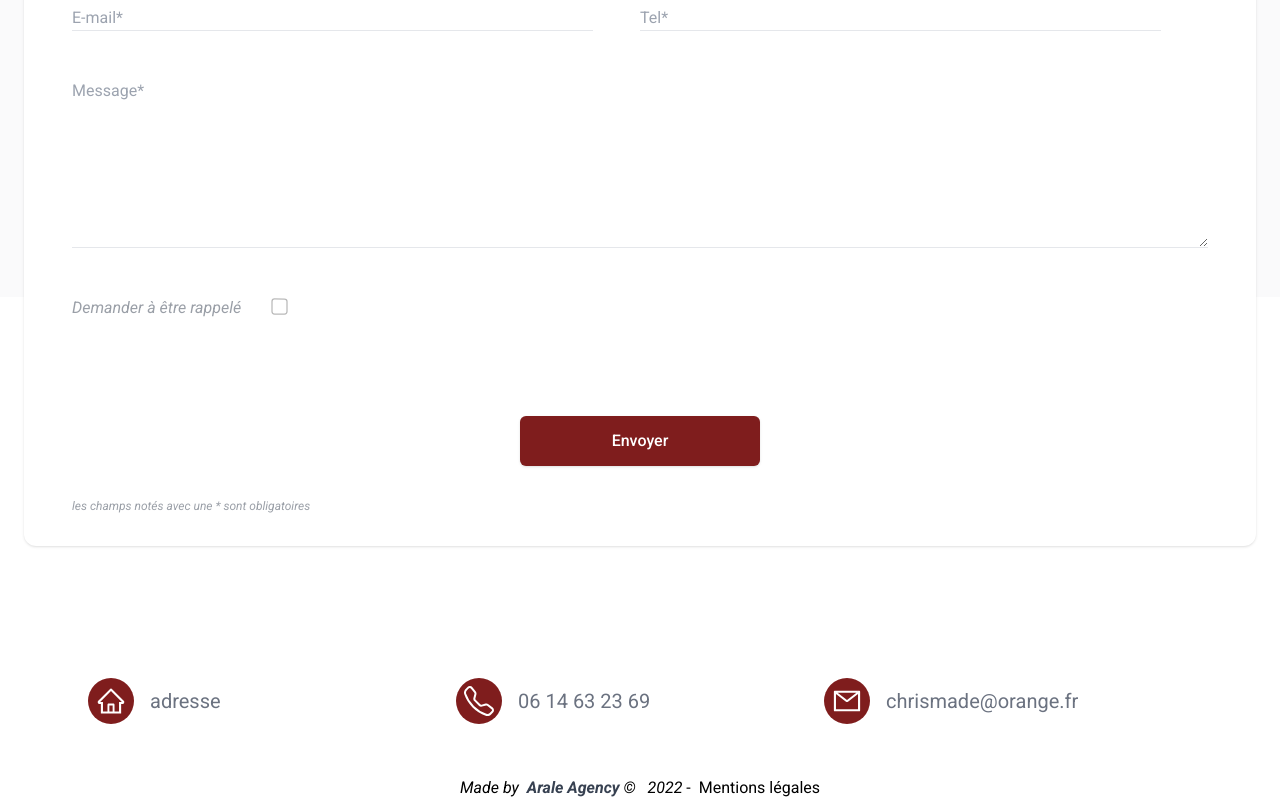
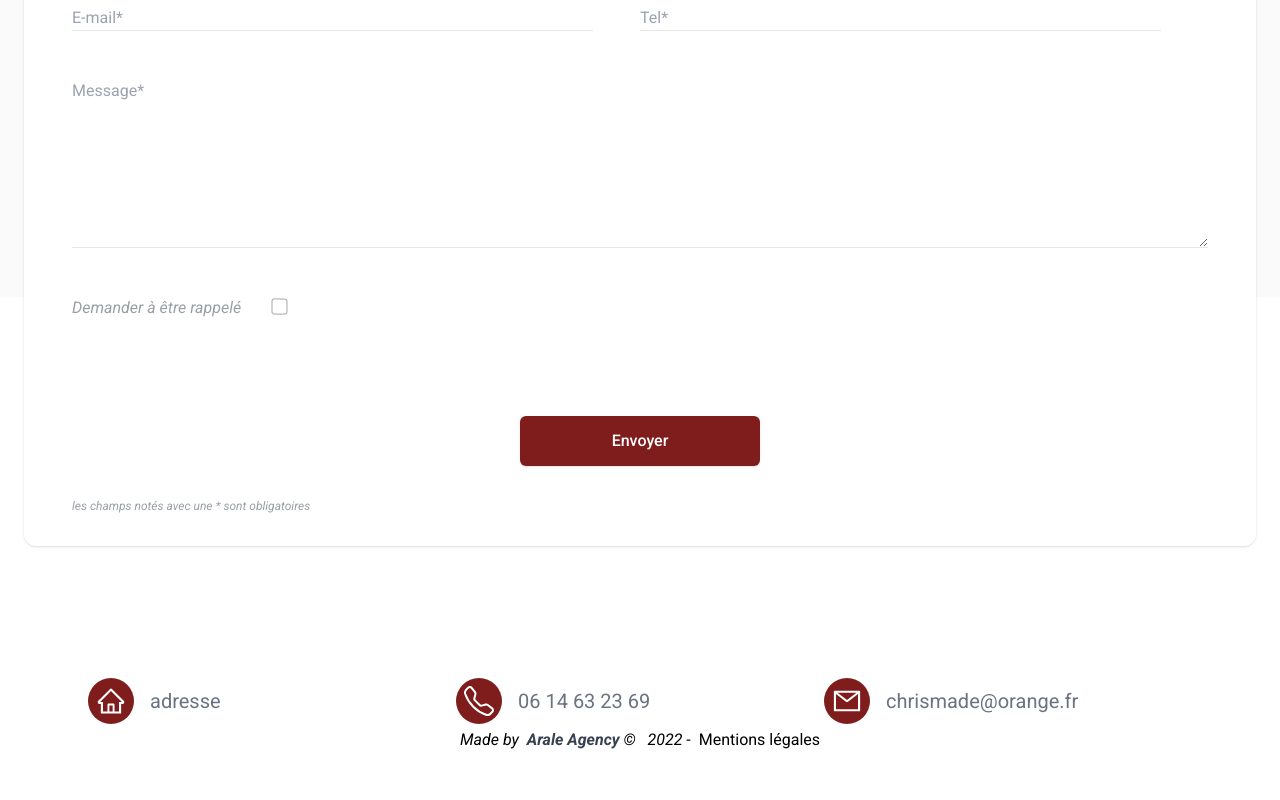
Before and after one commit to Alfred83500/ChristineMadec_psycho, a Next.js app: page /contact in a window 1280 px wide. Shown: the part 503-1303 px from the top of the page. After the commit the page ends 1255 px from the top, so only its background shows below. Built offline with nearby package versions, Linux system fonts and the light colour scheme.

Commit message:
Initial commit from Create Next App

```diff
--- a/pages/contact/index.js
+++ b/pages/contact/index.js
@@ -174,7 +174,7 @@ const Contact = () => {
             <div className="mx-auto w-full max-w-7xl  px-12   ">
                 <ContactElement/>
             </div>
-            <div className="mt-12 relative bottom-0">
+            <div className=" relative bottom-0">
                 <Footer/>
             </div>
 
```
